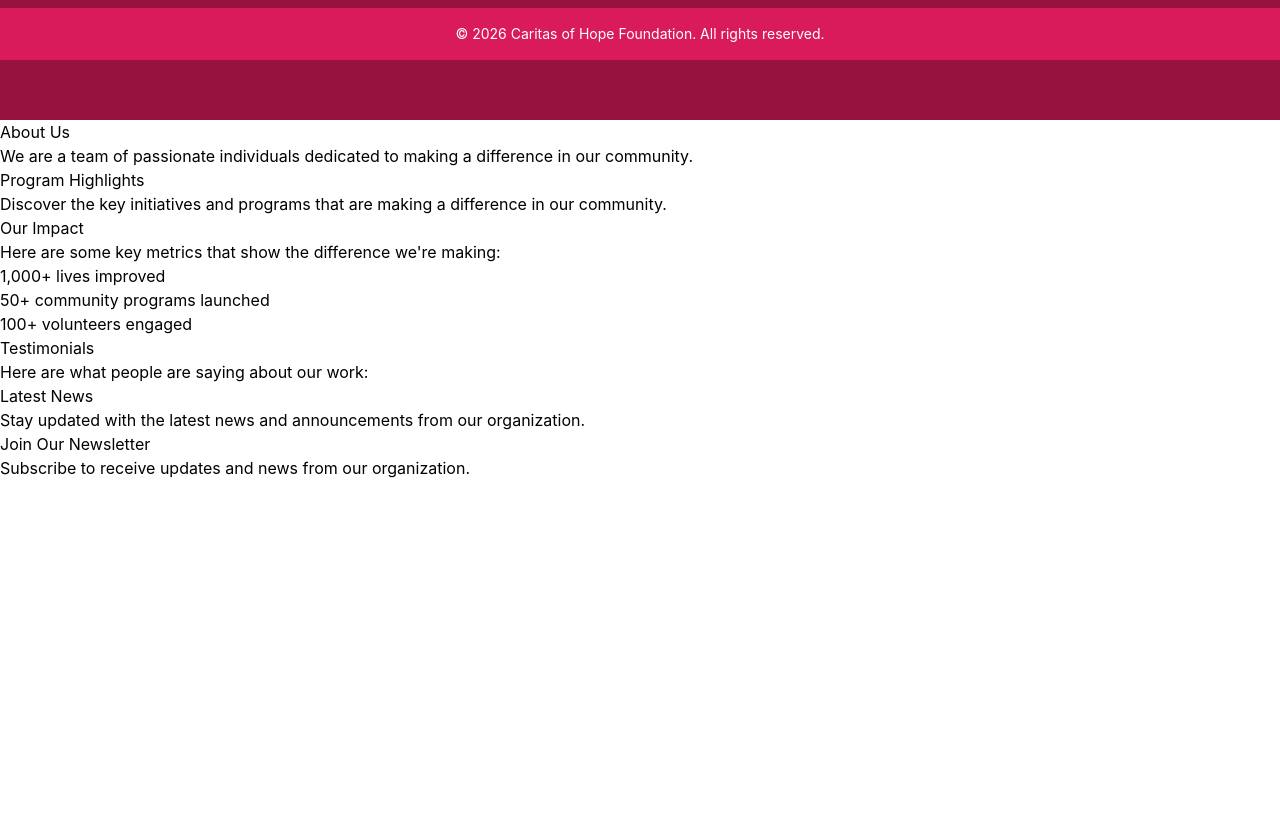
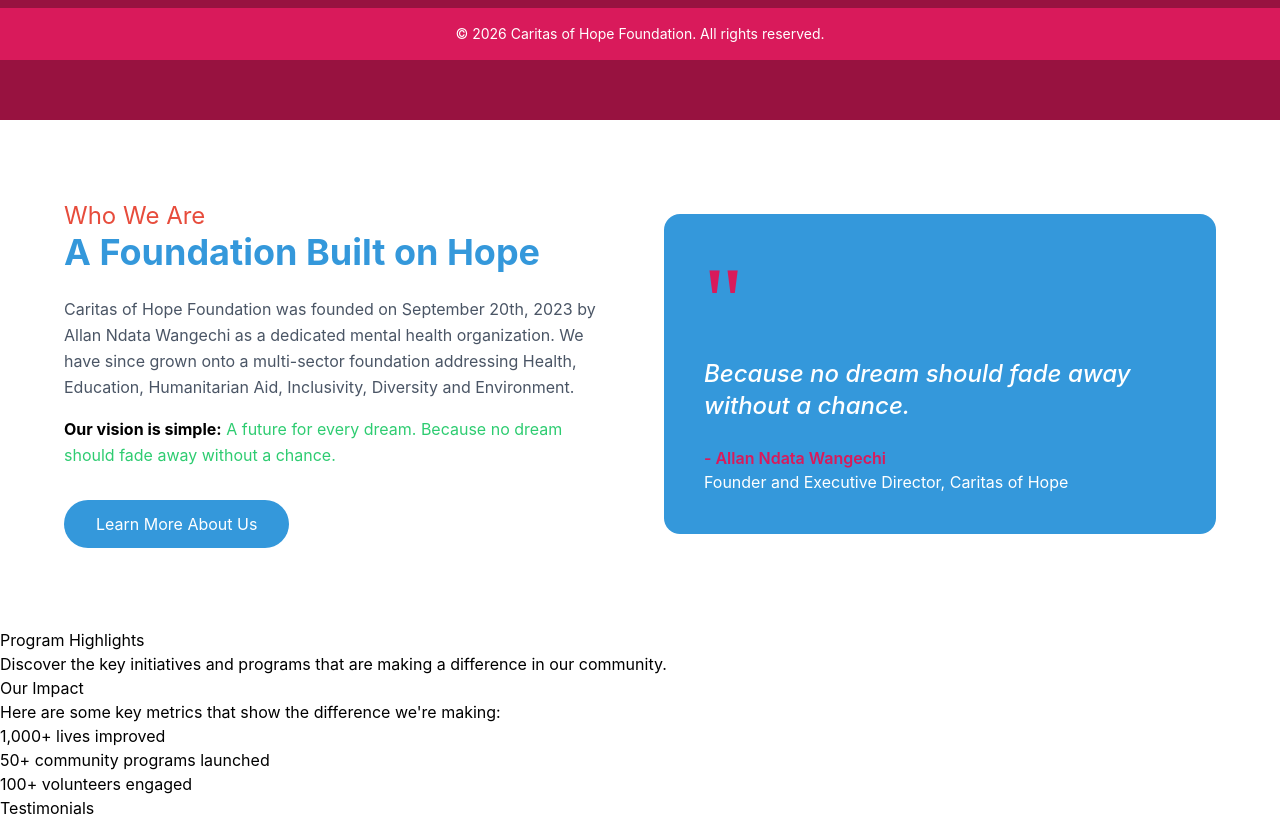
Before and after one commit to StacyChege/caritas-of-hope-v1, a React (Vite) app: page / in a window 1280 px wide. Shown: the part 740-1563 px from the top of the page. Before the commit the page ends 1220 px from the top, so only its background shows below. Built offline with nearby package versions, Linux system fonts and the light colour scheme.

Commit message:
About Summary Section

```diff
--- a/src/components/home/AboutSummary.jsx
+++ b/src/components/home/AboutSummary.jsx
@@ -1,8 +1,53 @@
+import { Link } from "react-router-dom"
+
 export default function AboutSummary() {
     return (
-        <div>
-            <h2>About Us</h2>
-            <p>We are a team of passionate individuals dedicated to making a difference in our community.</p>
-        </div>
+        <section className = "py-20 bg-white px-4">
+            {/* Inner container */}
+            <div className = "max-w-6xl mx-auto grid grid-cols-1 md:grid-cols-2 gap-12 items-center">
+                {/* Left column: text content */}
+                <div>
+                    {/* Small coloured caps above every section heading
+                    Repeats on every section as a consistent visual pattern */}
+                    <p className="text-caritas-red text-2xl">Who We Are</p>
+
+                    <h2 className="text-xl md:text-4xl font-bold text-caritas-blue mb-6">A Foundation Built on Hope</h2>
+
+                    <p className="text-gray-600 leading-relaxed mb-4">
+                        Caritas of Hope Foundation  was founded on September 20th, 2023 by Allan Ndata Wangechi
+                        as a dedicated mental health organization. We have since grown onto a multi-sector
+                        foundation addressing Health, Education, Humanitarian Aid, Inclusivity, Diversity and Environment.
+                    </p>
+                    <p className="text-caritas-green leading-relaxed mb-8">
+                        <span className="text-black font-bold">Our vision is simple:</span> A future for every dream.
+                        Because no dream should fade away without a chance.
+                    </p>
+
+                    <Link
+                    to="/about"
+                    className="inline-block bg-caritas-blue hover:bg-opacity-90 text-white px-8 py-3 rounded-full font=semibold transition">
+                        Learn More About Us
+                    </Link>
+                </div>
+                {/* Right column: Founder quote card */}
+                <div className="bg-caritas-blue rounded-2xl p-10 text-white">
+                    {/* Large decorative quote Mark */}
+                    <span className="text-caritas-magenta text-8xl leading-none font-serif">
+                        "
+                    </span>
+
+                    {/* Belief Statement */}
+                    <p className="text-2xl font-medium italic mt-2 mb-6">
+                        Because no dream should fade away without a chance.
+                        </p>
+
+                    {/* Founder Attribution */}
+                    <p className="text-caritas-magenta font-semibold">
+                        - Allan Ndata Wangechi
+                    </p>
+                    <p>Founder and Executive Director, Caritas of Hope</p>
+                </div>
+            </div>
+        </section>
     )
 }
--- a/src/components/home/HeroBanner.jsx
+++ b/src/components/home/HeroBanner.jsx
@@ -42,10 +42,6 @@
                     </Link>
                 </div>
             </div>
-
-
-
-
         </section>
     )
 }
--- a/src/components/home/ProgramHighLights.jsx
+++ b/src/components/home/ProgramHighLights.jsx
@@ -1,3 +1,5 @@
+import { Link } from "react-router-dom"
+
 export default function ProgramHighLights() {
     return (
         <div>
```
